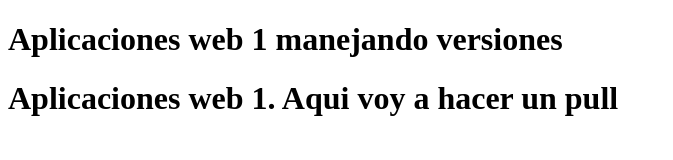
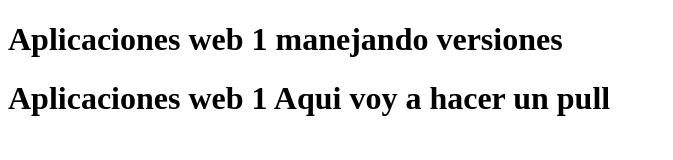
Before and after one commit to maribelguerrero28/aplicacion-git-ensayo, a plain HTML site: page index.html in a window 1280 px wide. Shown: the whole page, without its empty margins (0-673 px from the left). Drawn offline with Linux system fonts and the light colour scheme.

Commit message:
Update index.html

```diff
--- a/index.html
+++ b/index.html
@@ -8,7 +8,7 @@
 </head>
 <body>
     <h1>Aplicaciones web 1 manejando versiones</h1>
-    <h1>Aplicaciones web 1. Aqui voy a hacer un pull</h1>
+    <h1>Aplicaciones web 1 Aqui voy a hacer un pull</h1>
 </body>
 
 </html>
```
